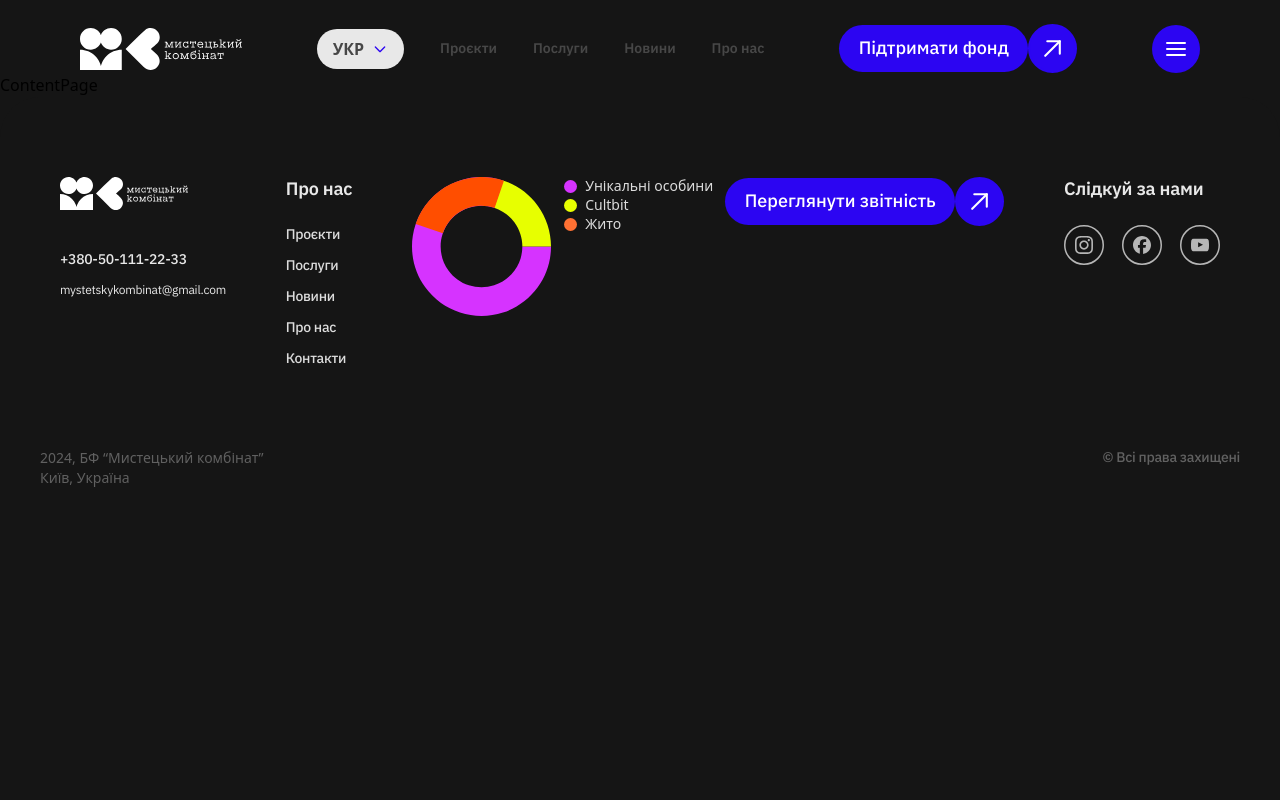
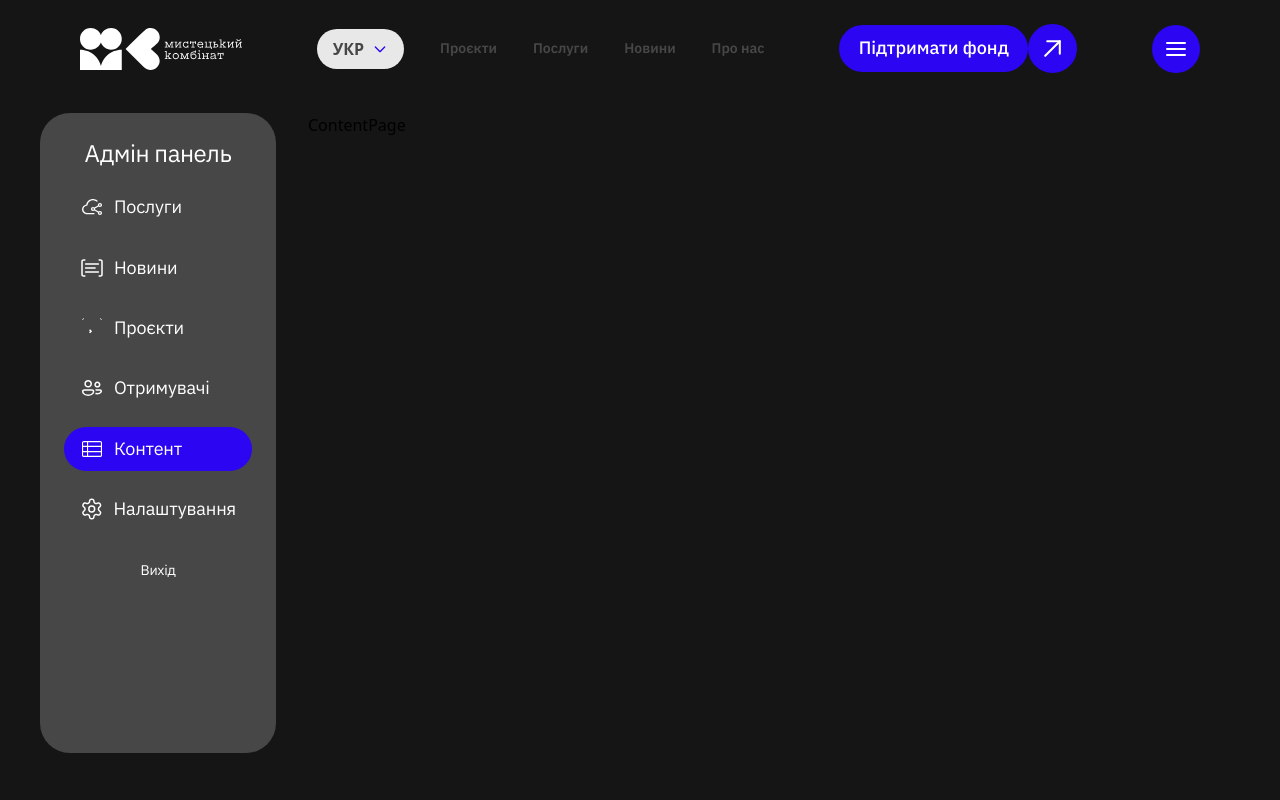
Before and after one commit to kamilka13me/myst_comb, a Next.js app in the folder frontend/: page /admin/content in a window 1280 px wide. Shown: the top 800 px of the page. Built offline with nearby package versions, Linux system fonts and the light colour scheme.

Commit message:
feature: create AdminLayout

```diff
--- a/frontend/app/admin/layout.tsx
+++ b/frontend/app/admin/layout.tsx
@@ -1,19 +1,21 @@
 import React from 'react';
 import { Metadata } from 'next';
+import { AdminLayout } from '@/vievs/AdminPage/AdminLayout';
 
 export const metadata: Metadata = {
   title: 'Адмін панель',
   description: 'Адмін панель сайту',
 };
 
-export default function AdminLayout(
-{children}
-: {
-  children: React.ReactNode;
-}) {
+export default function Layout(
+  {children}
+  : {
+    children: React.ReactNode;
+  }): React.JSX.Element
+ {
   return (
-    <>
+    <AdminLayout>
       {children}
-    </>
+    </AdminLayout>
   );
 }
--- /dev/null
+++ b/frontend/src/vievs/AdminPage/AdminLayout/AdminLayout.tsx
@@ -0,0 +1,29 @@
+"use client";
+import React from 'react';
+import Dashboard from './ui/Dashboard';
+
+export function AdminLayout({children}
+  : {
+    children: React.ReactNode;
+  }): React.JSX.Element
+  {
+  return (
+    <div className='min-h-[90vh] flex flex-row gap-8 p-10'>
+      <div className='w-[236px] bg-base-text_dark rounded-[30px] p-6'>
+        <Dashboard/>
+        {/* <ul className='w-full flex flex-col gap-4 items-center'>
+          <li>
+            Адмін панель
+          </li>
+          <li>
+            Адмін панель
+          </li>
+          <li>
+            Адмін панель
+          </li>
+        </ul> */}
+      </div>
+      {children}
+    </div>
+  )
+}
--- /dev/null
+++ b/frontend/src/vievs/AdminPage/AdminLayout/index.tsx
@@ -0,0 +1 @@
+export { AdminLayout }from './AdminLayout'
--- /dev/null
+++ b/frontend/src/vievs/AdminPage/AdminLayout/ui/Dashboard.tsx
@@ -0,0 +1,121 @@
+"use client";
+import { FC, SVGProps } from 'react';
+import Link from 'next/link';
+import { usePathname } from 'next/navigation';
+import { Icon } from '@/shared/ui/Icon';
+import { Text } from "@/shared/ui/Text";
+import services from '@/shared/assets/icons/icon_services.svg?react';
+import news from '@/shared/assets/icons/icon_news.svg?react';
+import projects from '@/shared/assets/icons/icon_projects.svg?react';
+import people from '@/shared/assets/icons/icon_people.svg?react';
+import content from '@/shared/assets/icons/icon_content.svg?react';
+import settings from '@/shared/assets/icons/icon_settings.svg?react';
+
+export default function Dashboard(): JSX.Element {
+  const pathname = usePathname()
+
+  interface ItemProps {
+    pathName: string;
+    href: string;
+    text: string;
+    icon: FC<SVGProps<SVGSVGElement>>;
+  }
+
+  const items:ItemProps[] =[
+    {
+      pathName:'services',
+      href: '/admin/services',
+      text: 'Послуги',
+      icon: services
+    },
+    {
+      pathName:'news',
+      href: '/admin/news',
+      text: 'Новини',
+      icon: news
+    },
+    {
+      pathName:'projects',
+      href: '/admin/projects',
+      text: 'Проєкти',
+      icon: projects
+    },
+    {
+      pathName:'people',
+      href: '/admin/people',
+      text: 'Отримувачі',
+      icon: people
+    },
+    {
+      pathName:'content',
+      href: '/admin/content',
+      text: 'Контент',
+      icon: content
+    },
+    {
+      pathName:'settings',
+      href: '/admin/settings',
+      text: 'Налаштування',
+      icon: settings
+    }
+  ]
+
+  const isActive = (name:string): boolean =>{
+    return pathname.split('/').includes(name)
+  }
+
+  const ItemLinks =({pathName, href, text, icon}:ItemProps): JSX.Element=>{
+    return (
+      <li>
+        <Link href={href}
+          className={`px-4 py-2.5 flex gap-2.5 duration-300 hover:bg-icons_symbols-blue_500 rounded-[40px] ${isActive(pathName) ? 'bg-icons_symbols-blue_500 hover:opacity-80' : ""}`}>
+          <Icon Svg={icon} width={24} height={24} />
+          <Text
+            Tag="span"
+            textType="Desktop/Body"
+            text={text}
+            font="sans"
+            color="base/BG_block"
+            className="font-normal"
+          />
+        </Link>
+      </li>
+    )
+  }
+
+  return(
+    <ul className='w-full flex flex-col gap-4'>
+      <li>
+        <Text
+          Tag="h2"
+          textType="Desktop/title-s"
+          text='Адмін панель'
+          font="sans"
+          align="center"
+          color="base/BG_block"
+          className="font-normal"
+        />
+      </li>
+
+      { items.map((el:ItemProps)=>{
+          return <ItemLinks {...el} key={el.pathName}/>
+        })
+      }
+      <li>
+        <button type="button"
+          className='w-full rounded-[40px] px-4 py-2.5
+            duration-300 hover:bg-icons_symbols-blue_500'>
+          <Text
+              Tag="span"
+              textType="Desktop/Subtitle"
+              text='Вихід'
+              font="sans"
+              align='center'
+              color="base/BG_block"
+              className="font-normal"
+            />
+        </button>
+      </li>
+    </ul>
+  )
+}
```
Also changed, not shown: frontend/src/shared/assets/icons/icon_projects.svg.
